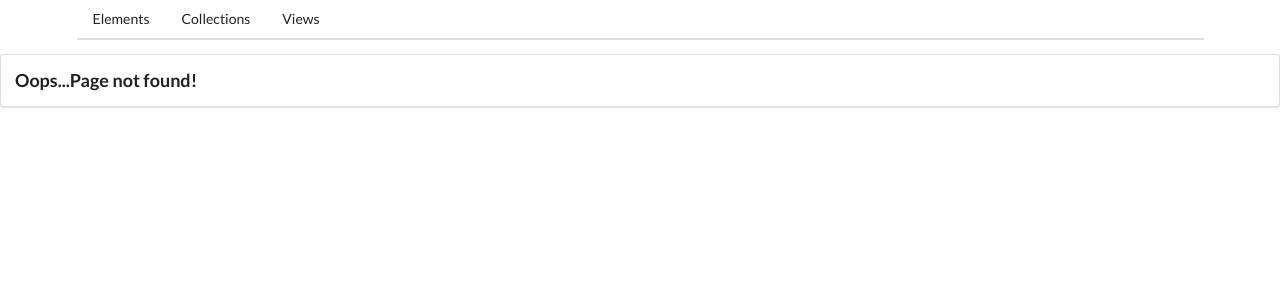
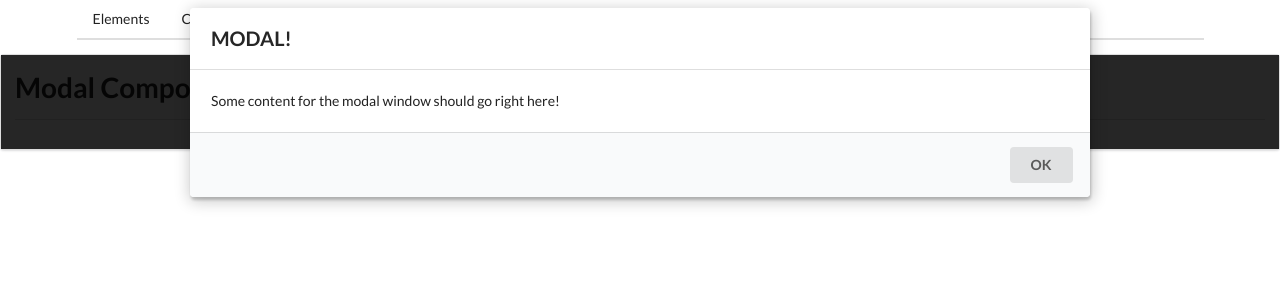
Before and after one commit to pyavchik/a-components, an Angular app: page /mods in a window 1280 px wide. Before the commit this address had no page. Shown: the top 300 px of the page. Built offline with nearby package versions, Linux system fonts and the light colour scheme.

Commit message:
modal window added

```diff
--- a/src/app/app-routing.module.ts
+++ b/src/app/app-routing.module.ts
@@ -20,6 +20,11 @@ const routes: Routes = [
     loadChildren: () =>
       import('./views/views.module').then(m => m.ViewsModule)
   },
+  {
+    path: 'mods',
+    loadChildren: () =>
+      import('./mods/mods.module').then(m => m.ModsModule)
+  },
   {path: '', component: HomeComponent},
   {path: '**', component: NotFoundComponent}
 ];
--- a/src/app/app.component.html
+++ b/src/app/app.component.html
@@ -3,6 +3,7 @@
     <a routerLink="/elements" routerLinkActive="active" class="item" >Elements</a>
     <a routerLink="/collections" routerLinkActive="active" class="item" >Collections</a>
     <a routerLink="/views" routerLinkActive="active" class="item" >Views</a>
+    <a routerLink="/mods" routerLinkActive="active" class="item" >Modules</a>
   </div>
 </div>
 <div class="ui segment">
--- /dev/null
+++ b/src/app/mods/modal/modal.component.html
@@ -0,0 +1,14 @@
+<div class="ui dimmer visible active">
+  <div class="ui modal visible active">
+    <i class="close icon"></i>
+    <div class="header">
+      MODAL!
+    </div>
+    <div class="content">
+      <p>Some content for the modal window should go right here!</p>
+    </div>
+    <div class="actions">
+      <button class="ui button">OK</button>
+    </div>
+  </div>
+</div>
--- /dev/null
+++ b/src/app/mods/modal/modal.component.ts
@@ -0,0 +1,15 @@
+import { Component, OnInit } from '@angular/core';
+
+@Component({
+  selector: 'app-modal',
+  templateUrl: './modal.component.html',
+  styleUrls: ['./modal.component.css']
+})
+export class ModalComponent implements OnInit {
+
+  constructor() { }
+
+  ngOnInit() {
+  }
+
+}
--- /dev/null
+++ b/src/app/mods/mods-home/mods-home.component.html
@@ -0,0 +1,2 @@
+<app-divider>Modal Component</app-divider>
+<app-modal></app-modal>
--- /dev/null
+++ b/src/app/mods/mods-home/mods-home.component.ts
@@ -0,0 +1,15 @@
+import { Component, OnInit } from '@angular/core';
+
+@Component({
+  selector: 'app-mods-home',
+  templateUrl: './mods-home.component.html',
+  styleUrls: ['./mods-home.component.css']
+})
+export class ModsHomeComponent implements OnInit {
+
+  constructor() { }
+
+  ngOnInit() {
+  }
+
+}
--- a/src/app/mods/mods-routing.module.ts
+++ b/src/app/mods/mods-routing.module.ts
@@ -1,11 +1,15 @@
-import { NgModule } from '@angular/core';
-import { Routes, RouterModule } from '@angular/router';
+import {NgModule} from '@angular/core';
+import {Routes, RouterModule} from '@angular/router';
+import {ModsHomeComponent} from './mods-home/mods-home.component';
 
 
-const routes: Routes = [];
+const routes: Routes = [
+  {path: '', component: ModsHomeComponent}
+];
 
 @NgModule({
   imports: [RouterModule.forChild(routes)],
   exports: [RouterModule]
 })
-export class ModsRoutingModule { }
+export class ModsRoutingModule {
+}
```
Also changed, not shown: src/app/mods/mods.module.ts (+11 -6 lines), src/app/mods/modal/modal.component.css (added), src/app/mods/mods-home/mods-home.component.css (added), 2 other files (tests, documents, lock files or other folders).
